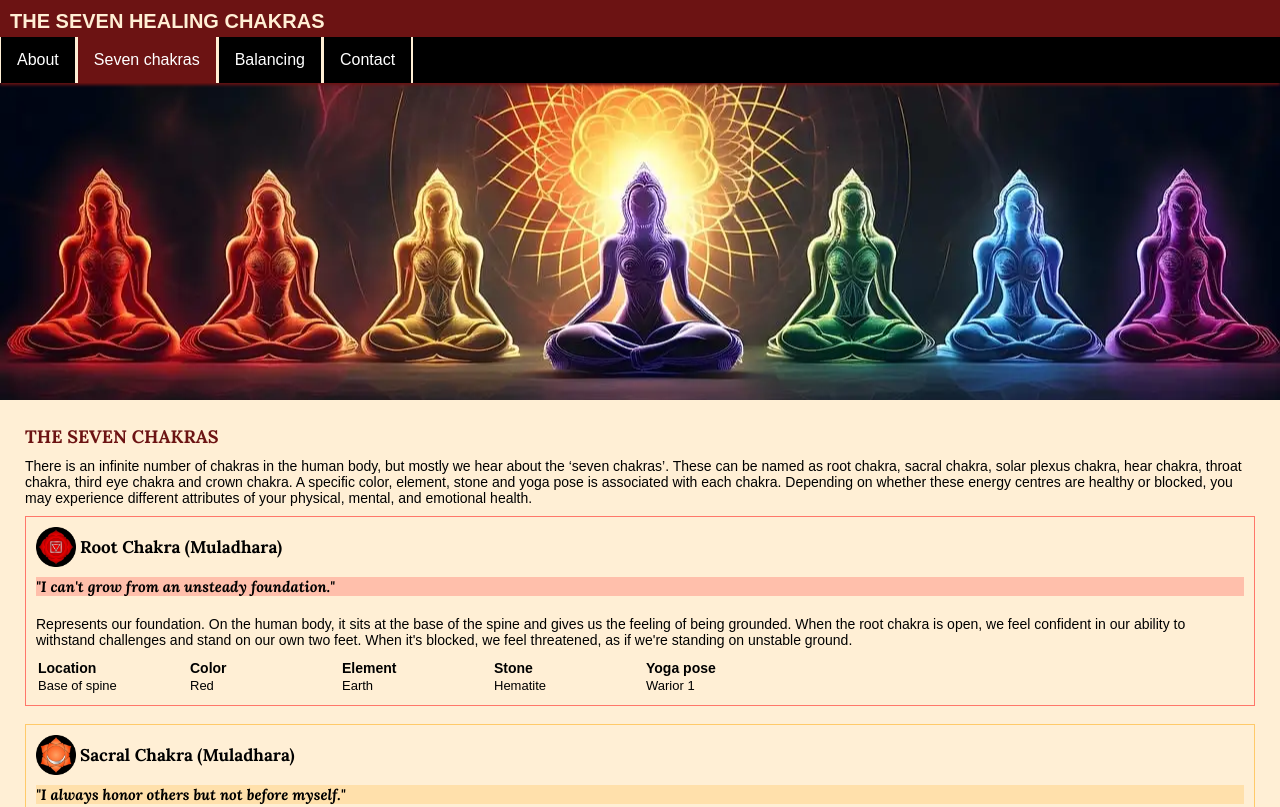
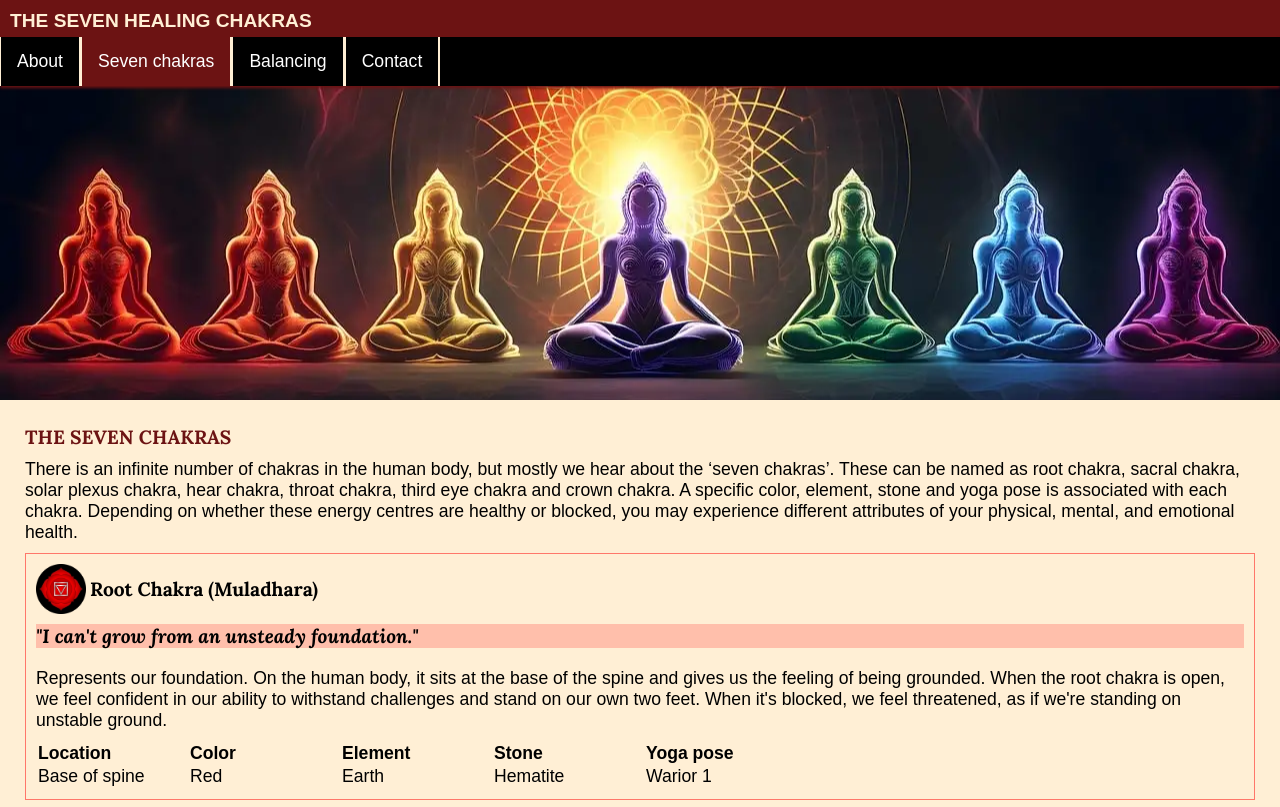
Before and after one commit to JSaprah/seven-healing-chakras, a plain HTML site: page seven-chakras.html in a window 1280 px wide. Shown: the top 807 px of the page. Drawn offline with Linux system fonts and the light colour scheme; a web font is replaced by a local one.

Commit message:
Add media queries. Clean code for css

```diff
--- a/assets/css/style.css
+++ b/assets/css/style.css
@@ -231,11 +231,6 @@ main {
     border: 1px solid rgba(143, 0, 255, 0.5);
 }
 
-/* seven chakras icon image sizing*/
-.seven-chakras-container img {
-    height: 30px;
-}
-
 /* seven chakras icon image aligning*/
 .seven-chakras-container h3,
 .seven-chakras-container img {
@@ -243,10 +238,12 @@ main {
     vertical-align: middle;
 }
 
+/* seven chakras icon image sizing*/
+.seven-chakras-container img {
+    height: 30px;
+}
+
 /*mantra styling elements*/
-.mantra {
-    font-family: 'lora', serif;
-}
 
 #root .mantra {
     background-color: rgba(255, 0, 0, 0.2);
@@ -288,30 +285,23 @@ main {
     margin-top: 10px;
 }
 
-
 /*margin to for heading 3 on top only so that alligns in the middle of the icon */
 .seven-chakras-container h3 {
-
     margin-top: 10px;
 }
 
-.seven-chakras-container table th {
-    text-align: left;
+.seven-chakras-container table tr {
+    font-family: 'hind madurai', sans-serif;
+    font-size: 13px;
 }
 
 .seven-chakras-container table td {
     width: 150px;
 }
 
-.seven-chakras-container table tr {
-    font-family: 'hind madurai', sans-serif;
-    font-weight: 400;
-    font-size: 13px;
-}
-
 .seven-chakras-container table th {
-    font-weight: 700px;
-    font-size: 14px;
+    text-align: left;
+    font-weight: 600px;
 }
 
 /*Balancing page*/
@@ -358,12 +348,14 @@ main {
 
     font-family: 'hind madurai', sans-serif;
     font-weight: 600;
+    font-size: 12px;
 }
 
 #contact-form select {
     height: 25px;
 }
 
+/*submit button*/
 #submit-button {
     text-align: center;
     font-family: 'hind madurai', sans-serif;
@@ -380,6 +372,7 @@ main {
     text-transform: uppercase;
 }
 
+/*star for mandatory fields*/
 .form-mandatory-star:after {
     content: "*";
     color: rgb(255, 0, 0);
@@ -422,13 +415,35 @@ footer a {
 
 /*Media queries */
 
-/*400 pixels and up*/
+/*400 pixels and down*/
+/*Change table from horizontal view to vertical view*/
 @media screen and (max-width: 400px) {
     tr {
         display: inline-flex;
         flex-direction: column;
         width: 40%;
     }
+
+       /*Font styles for all headers and paragraph*/
+       h1,
+       h2,
+       h3,
+       h4 {
+           font-size: 80%;
+       }
+
+       p, .seven-chakras-container table tr, .top-navigation, #contact-form label {
+           font-size: 70%;
+       }
+}
+
+/*768 pixels and down*/
+@media screen and (max-width: 767px) {
+
+/*Contact page*/
+#contact-form {
+    padding: 10px 20px;
+}
 }
 
 /*768 pixels and up*/
@@ -463,32 +478,16 @@ footer a {
         height: 400px;
     }
 
-    /*Header*/
-    header {
-        width: 100%;
-        font-size: inherit;
+    /*Font styles for all headers and paragraph*/
+    h1,
+    h2,
+    h3,
+    h4 {
+        font-size: 120%;
     }
 
-    /*Font styles for all headers and paragraph*/
-    /*Header 1 used at the top */
-    h1 {
-        font-size: 20px;
-    }
-
-    h2 {
-        font-size: 18px;
-    }
-
-    h3 {
-        font-size: 17px;
-    }
-
-    h4 {
-        font-size: 15px;
-    }
-
-    p {
-        font-size: 14px;
+    p, .seven-chakras-container table tr, .top-navigation, #contact-form label {
+        font-size: 110%;
     }
 
     /*Navigation*/
@@ -518,11 +517,44 @@ footer a {
 
     /* seven chakras icon image sizing*/
     .seven-chakras-container img {
-        height: 40px;
+        height: 50px;
     }
 
     /*Balancing page*/
     .techniques {
         width: 50%;
     }
+
 }
+
+/*1250 pixels and up*/
+@media screen and (min-width: 1250) {
+
+    /*Hero image styling*/
+    #hero-about-chakras,
+    #hero-seven-chakras,
+    #hero-balance-chakras,
+    #hero-contact-chakras {
+        height: 110%;
+    }
+}
+
+/*1400 pixels and up*/
+@media screen and (min-width: 1400px) {
+
+/*Font styles for all headers and paragraph*/
+    /*Header 1 used at the top */
+    h1,
+    h2,
+    h3,
+    h4 {
+        font-size: 150%;
+    }
+
+    p,
+    .seven-chakras-container table tr,
+    .top-navigation, #contact-form label {
+        font-size: 140%;
+    }
+
+}
```
Also changed, not shown: 1 other file.
